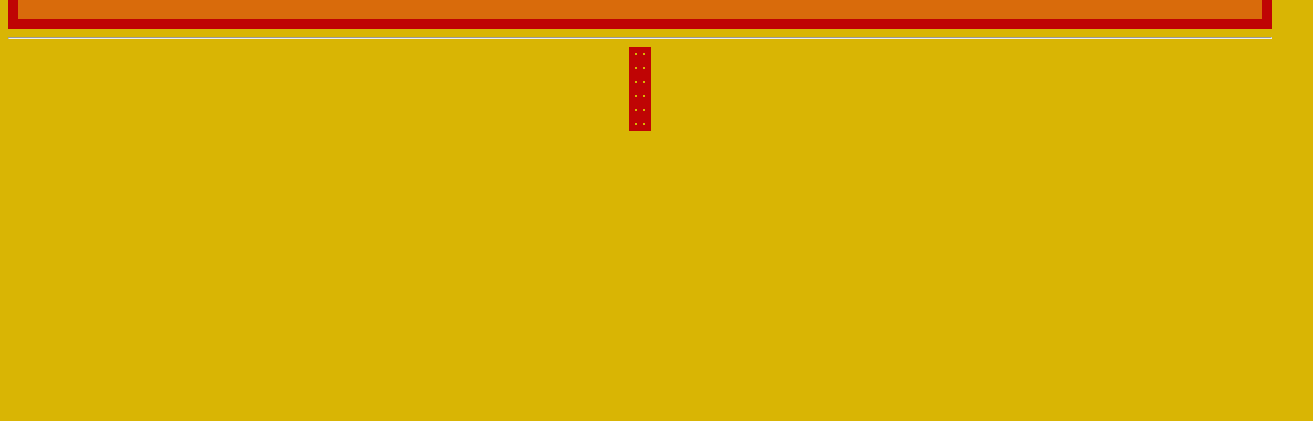
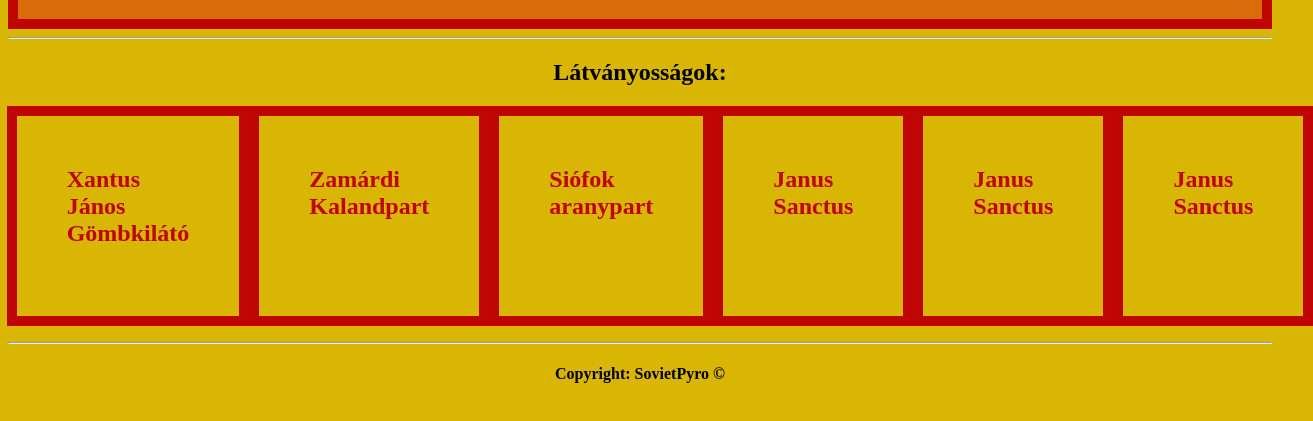
Before and after one commit to DrPyro0/SomogyMegye, a plain HTML site: page index.html in a window 1280 px wide. Shown: the part 79-500 px from the top of the page, 1313 px wide, since content can reach past the window. Drawn offline with Linux system fonts and the light colour scheme.

Commit message:
Add files via upload

```diff
--- a/index.html
+++ b/index.html
@@ -11,32 +11,19 @@
     </header>
     <hr>
     <article>
-        <table>
-            <tr>
-                <td></td>
-                <td></td>
-            </tr>
-            <tr>
-                <td></td>
-                <td></td>
-            </tr>
-            <tr>
-                <td></td>
-                <td></td>
-            </tr>
-            <tr>
-                <td></td>
-                <td></td>
-            </tr>
-            <tr>
-                <td></td>
-                <td></td>
-            </tr>
-            <tr>
-                <td></td>
-                <td></td>
-            </tr>
-        </table>
+        <h2>Látványosságok:</h2>
+        <ul>
+            <li id="xantus"><a href="xantus.html">Xantus János Gömbkilátó</a></li>
+            <li id="zamardi"><a href="zamardi.html">Zamárdi Kalandpart</a></li>
+            <li><a href="aranypart.html">Siófok aranypart</a></li>
+            <li><a href="xantus.html">Janus Sanctus </a></li>
+            <li><a href="xantus.html">Janus Sanctus </a></li>
+            <li><a href="xantus.html">Janus Sanctus </a></li>
+        </ul>
     </article>
+    <hr>
+    <footer>
+        <h4>Copyright: SovietPyro ©</h4>
+    </footer>
 </body>
 </html>
--- a/style.css
+++ b/style.css
@@ -1,3 +1,8 @@
+
+@font-face {
+    font-family: ;
+    src: url();
+}
 body {
     background-color: #D9B504;
 }
@@ -7,13 +12,50 @@
     display: flex;
     justify-content: center;
 }
-table {
+th, td
+{
+    height: 100px;
+    border: #F29F05 10px solid;
 
+}
+.kepek {
+    background-image: url(img/zamardi.jpg);
+    background-size: 100%;
+    width: 300px;
+}
+img {
+    width: 250px;
+}
+p, a {
     display: flex;
     justify-content: center;
 }
-tr, td {
-    border: solid #BF0404;
+#table {
+    overflow-x: auto;
+}
+ul {
+    list-style-type: none;
     display: flex;
     justify-content: center;
 }
+li {
+    border:#BF0404 solid 10px;
+    width: 750px;
+    height: 100px;
+    padding: 50px;
+}
+h2 {
+    text-align: center;
+}
+a {
+    font-size: 150%;
+    color: #BF0404;
+    font-weight: bold;
+    text-decoration: none;
+}
+a:hover {
+    text-decoration: underline;
+}
+h4 {
+    text-align: center;
+}
```
Also changed, not shown: Chewy-Regular.ttf (added), img/xantus.jpg (added), img/zamardi.jpg (added).
